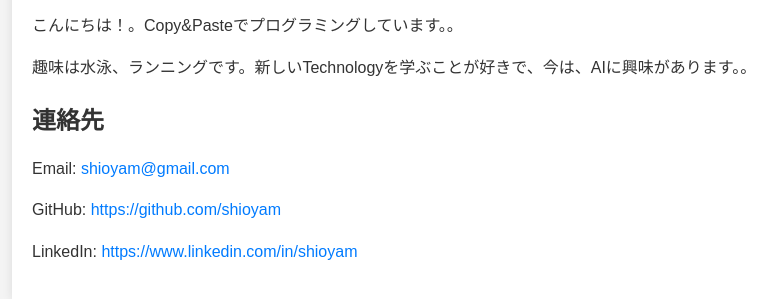
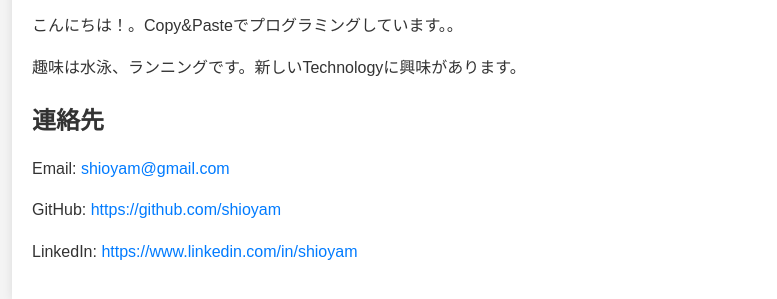
Before and after one commit to shioyam/web, a plain HTML site: page index.html in a window 1280 px wide. Shown: the part 305-604 px from the top of the page, without its empty margins (208-985 px from the left). Drawn offline with Linux system fonts and the light colour scheme.

Commit message:
Update index.html

```diff
--- a/index.html
+++ b/index.html
@@ -50,7 +50,7 @@
         <img src="profile.jpg" alt="プロフィール写真" class="profile-img">
         <h1>Michihiro Shioya</h1>
         <p>こんにちは！。Copy&Pasteでプログラミングしています。。</p>
-        <p>趣味は水泳、ランニングです。新しいTechnologyを学ぶことが好きで、今は、AIに興味があります。。</p>
+        <p>趣味は水泳、ランニングです。新しいTechnologyに興味があります。</p>
         <div class="contact-info">
             <h2>連絡先</h2>
             <p>Email: <a href="mailto:taro.shioyam@gmail.com">shioyam@gmail.com</a></p>
```
